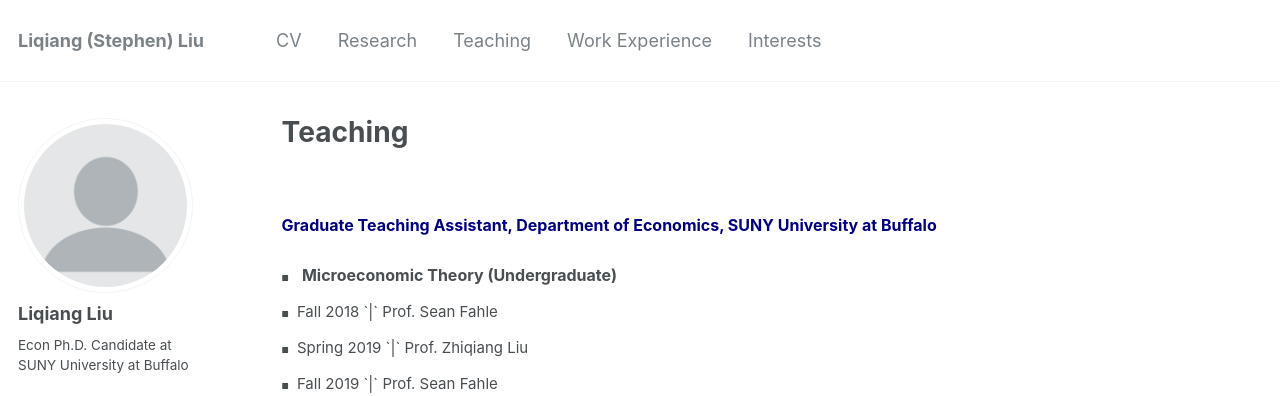
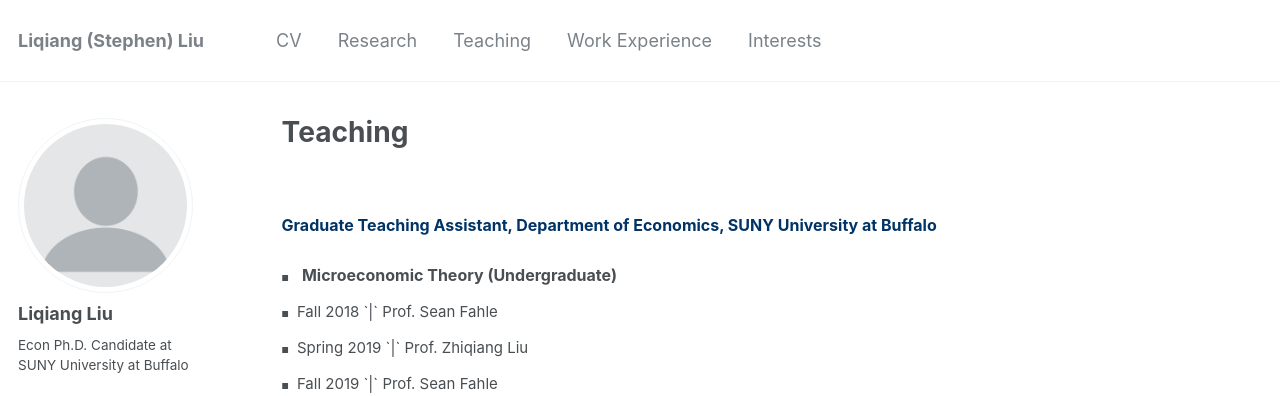
Before and after one commit to Liqiang-Liu/Liqiang-Liu.github.io, a Jekyll site: the page built from _pages/teaching.md, in a window 1280 px wide. Shown: the top 396 px of the page. Built offline with Jekyll 4.4.1, drawn with Linux system fonts in a browser that asks for light colours.

Commit message:
Update teaching.md

```diff
--- a/_pages/teaching.md
+++ b/_pages/teaching.md
@@ -26,7 +26,7 @@ redirect_from:
 <span style="color:white;"> space space space </span>
 
 
-<span style="font-size: 16px;"> <span style="color:Navy;"> **Graduate Teaching Assistant, Department of Economics, SUNY University at Buffalo** </span> </span>
+<span style="font-size: 16px;"> <span style="color:#003366;"> **Graduate Teaching Assistant, Department of Economics, SUNY University at Buffalo** </span> </span>
 <ul class="custom-bullet">
   <li> <span style="font-size: 16px;"><strong>Microeconomic Theory (Undergraduate)</strong></span>
     <ul class="custom-bullet">
```
